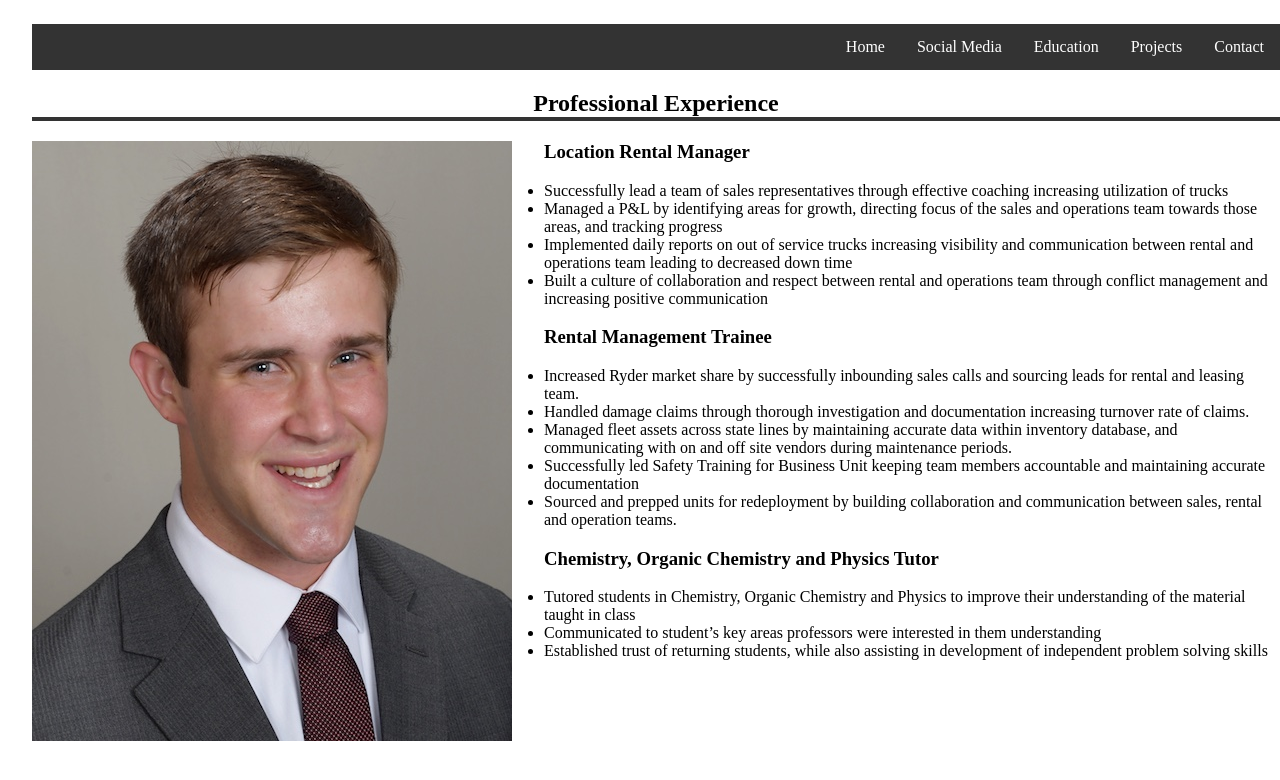
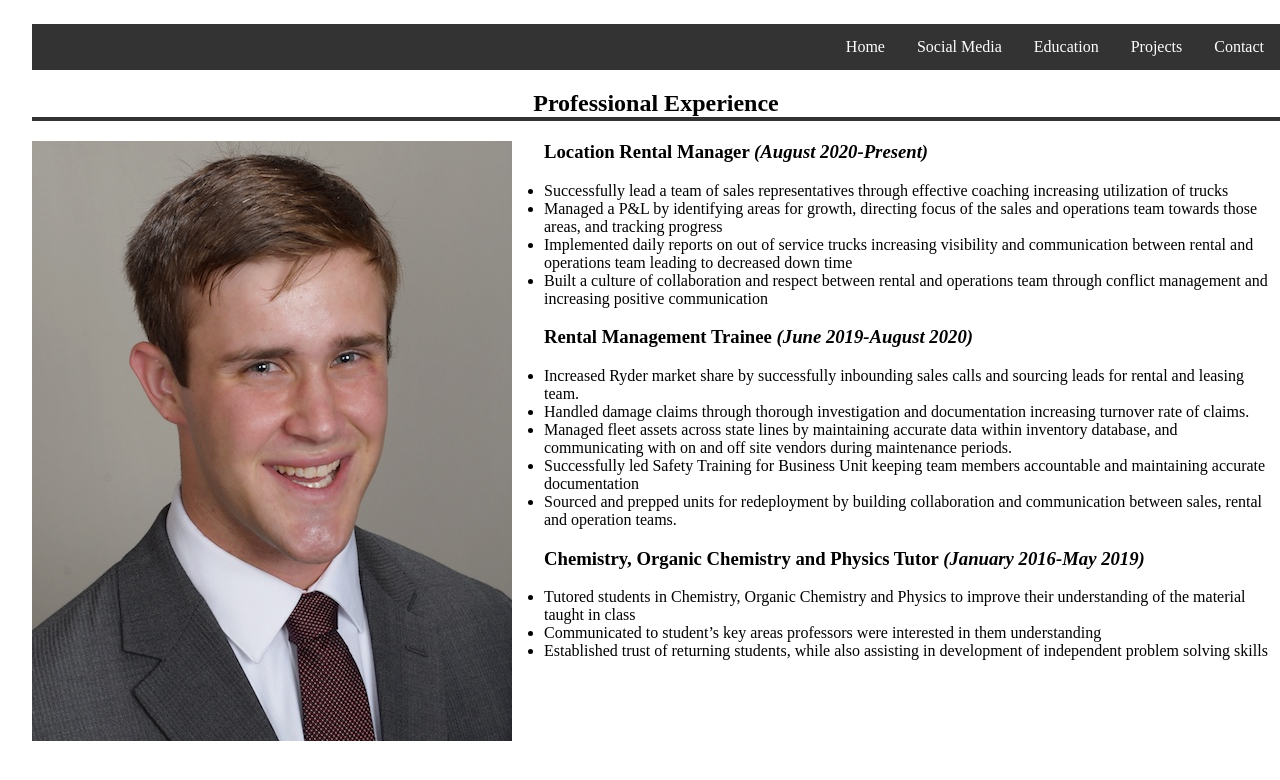
Before and after one commit to tuckerfischer/snapshot, a plain HTML site: page index.html in a window 1280 px wide. Drawn offline with Linux system fonts and the light colour scheme.

Commit message:
Update index.html

```diff
--- a/index.html
+++ b/index.html
@@ -21,7 +21,7 @@
 				<h2 class="profexp">Professional Experience</h2>
 				<img id="headshot" src="Headshot_Tucker_Fischer.jpg" alt="none">
 					<div class="section">
-						<h3>Location Rental Manager</h3>
+						<h3>Location Rental Manager <em>(August 2020-Present)</em></h3>
 							<ul>
 								<li>Successfully lead a team of sales representatives through effective coaching increasing utilization of trucks</li>
 								<li>Managed a P&L by identifying areas for growth, directing focus of the sales and operations team towards those areas, and tracking progress </li>
@@ -30,7 +30,7 @@
 							</ul>
 					</div>
 					<div class="section">
-						<h3>Rental Management Trainee</h3>
+						<h3>Rental Management Trainee <em>(June 2019-August 2020)</em></h3>
 							<ul>
 								<li>Increased Ryder market share by successfully inbounding sales calls and sourcing leads for rental and leasing team.</li>
 								<li>Handled damage claims through thorough investigation and documentation increasing turnover rate of claims.</li>
@@ -40,7 +40,7 @@
 							</ul>
 					</div>
 					<div class="section">
-						<h3>Chemistry, Organic Chemistry and Physics Tutor</h3>
+						<h3>Chemistry, Organic Chemistry and Physics Tutor <em>(January 2016-May 2019)</em></h3>
 							<ul>
 								<li>Tutored students in Chemistry, Organic Chemistry and Physics to improve their understanding of the material taught in class</li>
 								<li>Communicated to student’s key areas professors were interested in them understanding</li>
```
